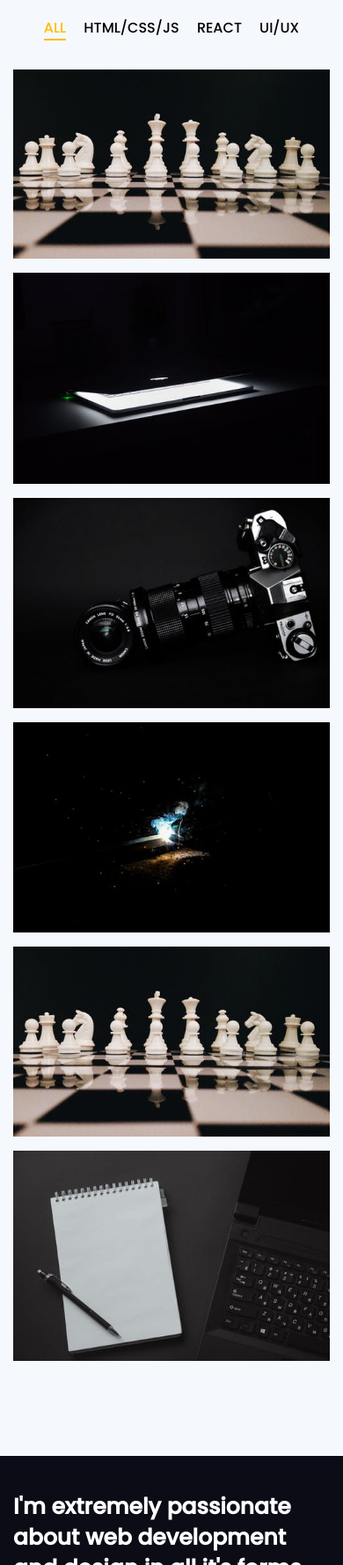
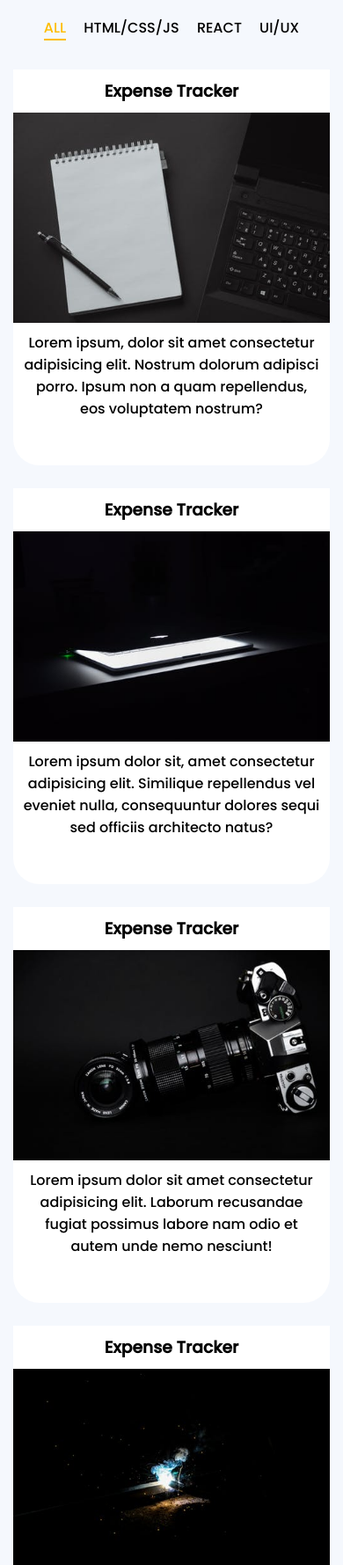
Before and after one commit to Emysly/profile-page, a plain HTML site: page index.html in a window 390 px wide. Shown: the part 6480-8259 px from the top of the page at 88% size. Drawn offline with Linux system fonts and the light colour scheme.

Commit message:
profile page

```diff
--- a/index.html
+++ b/index.html
@@ -268,7 +268,9 @@
           <div class="portfolio-gallery">
             <div class="item" data-id='html/css/js'>
               <div class="inner">
-              <img src="img/dark-image0.jpeg" alt="portfolio" view="image0view" github="image0github">
+                <h3>Expense Tracker</h3>
+              <img src="img/dark-image13.jpeg" alt="portfolio" view="image13view" github="image13github">
+              <p>Lorem ipsum, dolor sit amet consectetur adipisicing elit. Nostrum dolorum adipisci porro. Ipsum non a quam repellendus, eos voluptatem nostrum?</p>
               <div class="overlay">
                 <span class="fa fa-plus"></span>
                 <h4>HTML/CSS/JS</h4>
@@ -277,7 +279,9 @@
             </div>
             <div class="item" data-id='react'>
               <div class="inner">
+                <h3>Expense Tracker</h3>
               <img src="img/dark-image6.jpeg" alt="portfolio" view="image6view" github="image6github">
+              <p>Lorem ipsum dolor sit, amet consectetur adipisicing elit. Similique repellendus vel eveniet nulla, consequuntur dolores sequi sed officiis architecto natus?</p>
               <div class="overlay">
                 <span class="fa fa-plus"></span>
                 <h4>React</h4>
@@ -286,7 +290,9 @@
             </div>
             <div class="item" data-id='ui/ux'>
               <div class="inner">
+                <h3>Expense Tracker</h3>
               <img src="img/dark-image5.jpeg" alt="portfolio" view="image5view" github="image5github">
+              <p>Lorem ipsum dolor sit amet consectetur adipisicing elit. Laborum recusandae fugiat possimus labore nam odio et autem unde nemo nesciunt!</p>
               <div class="overlay">
                 <span class="fa fa-plus"></span>
                 <h4>UI/UX</h4>
@@ -295,7 +301,9 @@
             </div>
             <div class="item" data-id='react'>
               <div class="inner">
+                <h3>Expense Tracker</h3>
               <img src="img/dark-image2.jpeg" alt="portfolio" view="image2view" github="image2github">
+              <p>Lorem ipsum dolor, sit amet consectetur adipisicing elit. Distinctio ducimus obcaecati voluptas a officia tenetur maxime quod rem optio itaque.</p>
               <div class="overlay">
                 <span class="fa fa-plus"></span>
                 <h4>React</h4>
@@ -304,7 +312,9 @@
             </div>
             <div class="item" data-id='html/css/js'>
               <div class="inner">
-              <img src="img/dark-image0.jpeg" alt="portfolio" view="image0view" github="image0github">
+                <h3>Expense Tracker</h3>
+              <img src="img/dark-image6.jpeg" alt="portfolio" view="image6view" github="image6github">
+              <p>Lorem ipsum dolor sit amet consectetur adipisicing elit. Aut ullam sed nostrum ea, quas delectus quibusdam voluptates quaerat quod architecto?</p>
               <div class="overlay">
                 <span class="fa fa-plus"></span>
                 <h4>HTML/CSS/JS</h4>
@@ -313,7 +323,9 @@
             </div>
             <div class="item" data-id='ui/ux'>
               <div class="inner">
+                <h3>Expense Tracker</h3>
               <img src="img/dark-image13.jpeg" alt="portfolio" view="image13view" github="image13github">
+              <p>Lorem ipsum dolor sit amet consectetur adipisicing elit. Cupiditate, perferendis! Ullam fuga, iste vitae maxime quisquam odio voluptatibus aut nobis?</p>
               <div class="overlay">
                 <span class="fa fa-plus"></span>
                 <h4>UI/UX</h4>
--- a/script.js
+++ b/script.js
@@ -47,7 +47,7 @@ closeLightbox.addEventListener("click", function () {
 });
 
 galleryItem.forEach((element) => {
-  element.querySelector(".fa-plus").addEventListener("click", function () {
+  element.querySelector(".overlay").addEventListener("click", function () {
     lightbox.style.display = "flex";
     const ligthboxImage1 = element.querySelector("img").getAttribute("src");
     lightboxImage.setAttribute("src", ligthboxImage1);
--- a/style.css
+++ b/style.css
@@ -606,6 +606,20 @@ header .navbar ul li a.active::before {
 
 .portfolio .portfolio-gallery .item .inner {
   position: relative;
+  height: 400px;
+  background-color: #fff;
+  border-bottom-left-radius: 30px;
+  border-bottom-right-radius: 30px;
+}
+
+.portfolio .portfolio-gallery .item .inner h3 {
+  text-align: center;
+  padding: 10px;
+}
+
+.portfolio .portfolio-gallery .item .inner p {
+  text-align: center;
+  padding: 10px;
 }
 
 .portfolio .portfolio-gallery .item img {
@@ -614,6 +628,10 @@ header .navbar ul li a.active::before {
 }
 
 .portfolio .portfolio-gallery .item .overlay {
+  height: 400px;
+  border-bottom-left-radius: 30px;
+  border-bottom-right-radius: 30px;
+  cursor: pointer;
   position: absolute;
   left: 0;
   right: 0;
@@ -1232,4 +1250,11 @@ footer .social .fa:hover {
   .about-me .about-content .text .info .list p {
     flex: 0 0 100%;
   }
+  .portfolio .portfolio-gallery .item .inner {
+    height: 450px;
+    margin-bottom: 10px;
+  }
+  .portfolio .portfolio-gallery .item .inner .overlay {
+    height: 450px;
+  }
 }
```
